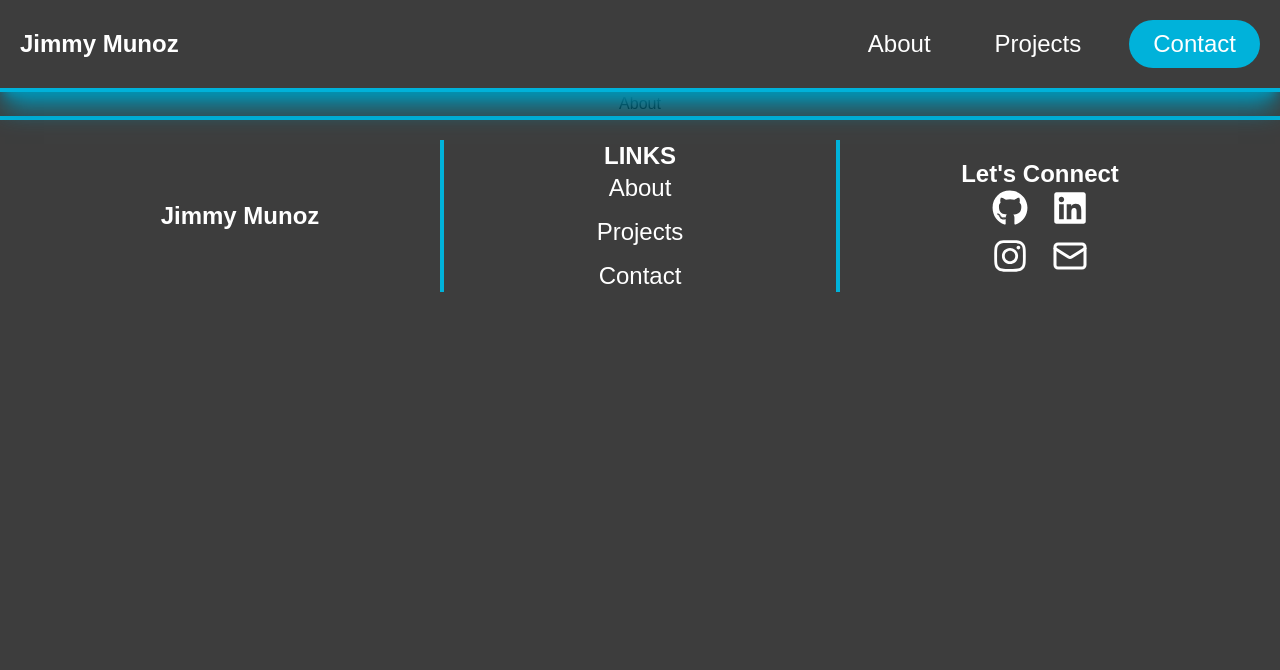
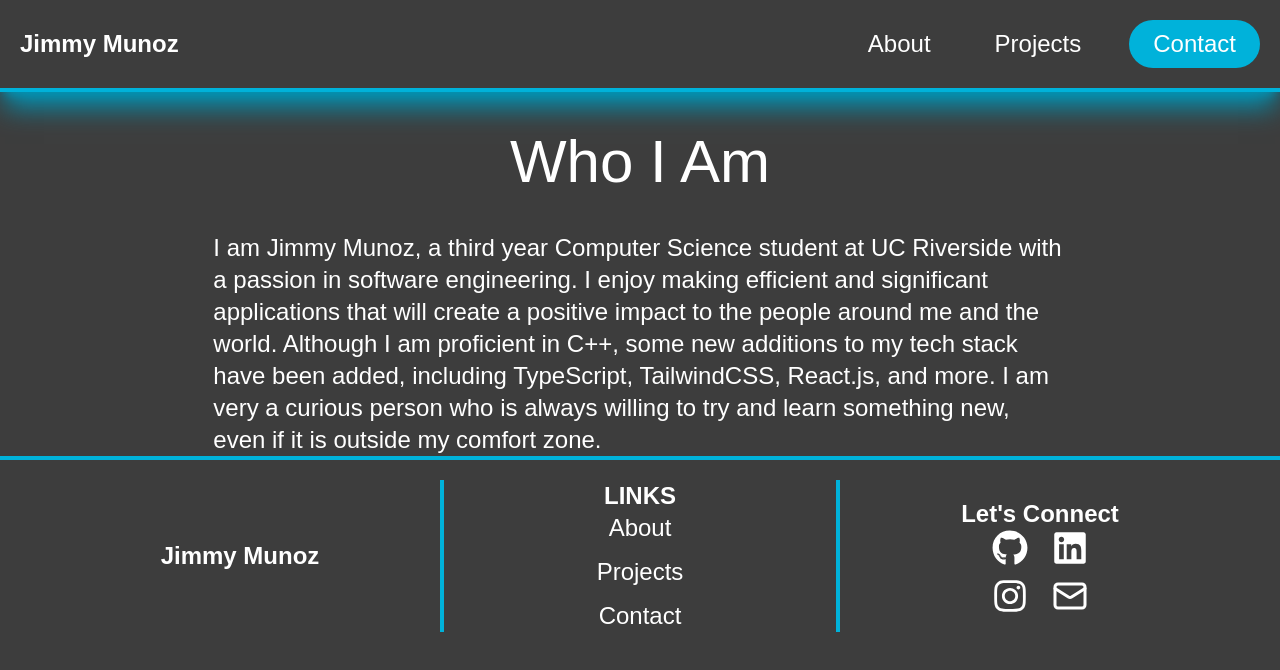
Before and after one commit to j1munoz/resume-website, a Next.js app: page /about in a window 1280 px wide. Shown: the top 670 px of the page. Built offline with nearby package versions, Linux system fonts and the light colour scheme.

Commit message:
Who I Am component

```diff
--- a/src/app/about/page.tsx
+++ b/src/app/about/page.tsx
@@ -1,5 +1,11 @@
+import WhoIAm from "@/components/about/whoiam";
+
 const About = () => {
-  return <div className="flex flex-col items-center justify-center">About</div>;
+  return (
+    <div className="flex flex-col items-center justify-center">
+      <WhoIAm />
+    </div>
+  )
 };
 
 export default About;
--- /dev/null
+++ b/src/components/about/header.tsx
@@ -0,0 +1,9 @@
+interface HeaderProp {
+  name: string;
+}
+
+const Header = ({ name }: HeaderProp) => {
+  return <div className="mt-5 p-5 text-6xl text-white">{name}</div>;
+};
+
+export default Header;
--- /dev/null
+++ b/src/components/about/whoiam.tsx
@@ -0,0 +1,21 @@
+import Header from "@/components/about/header";
+
+const WhoIAm = () => {
+  return (
+    <div className="flex flex-col items-center justify-center gap-5">
+      <Header name="Who I Am" />
+      <div className="w-2/3 text-2xl text-white">
+        I am Jimmy Munoz, a third year Computer Science student at UC Riverside
+        with a passion in software engineering. I enjoy making efficient and
+        significant applications that will create a positive impact to the
+        people around me and the world. Although I am proficient in C++, some
+        new additions to my tech stack have been added, including TypeScript,
+        TailwindCSS, React.js, and more. I am very a curious person who is
+        always willing to try and learn something new, even if it is outside my
+        comfort zone.
+      </div>
+    </div>
+  );
+};
+
+export default WhoIAm;
```
